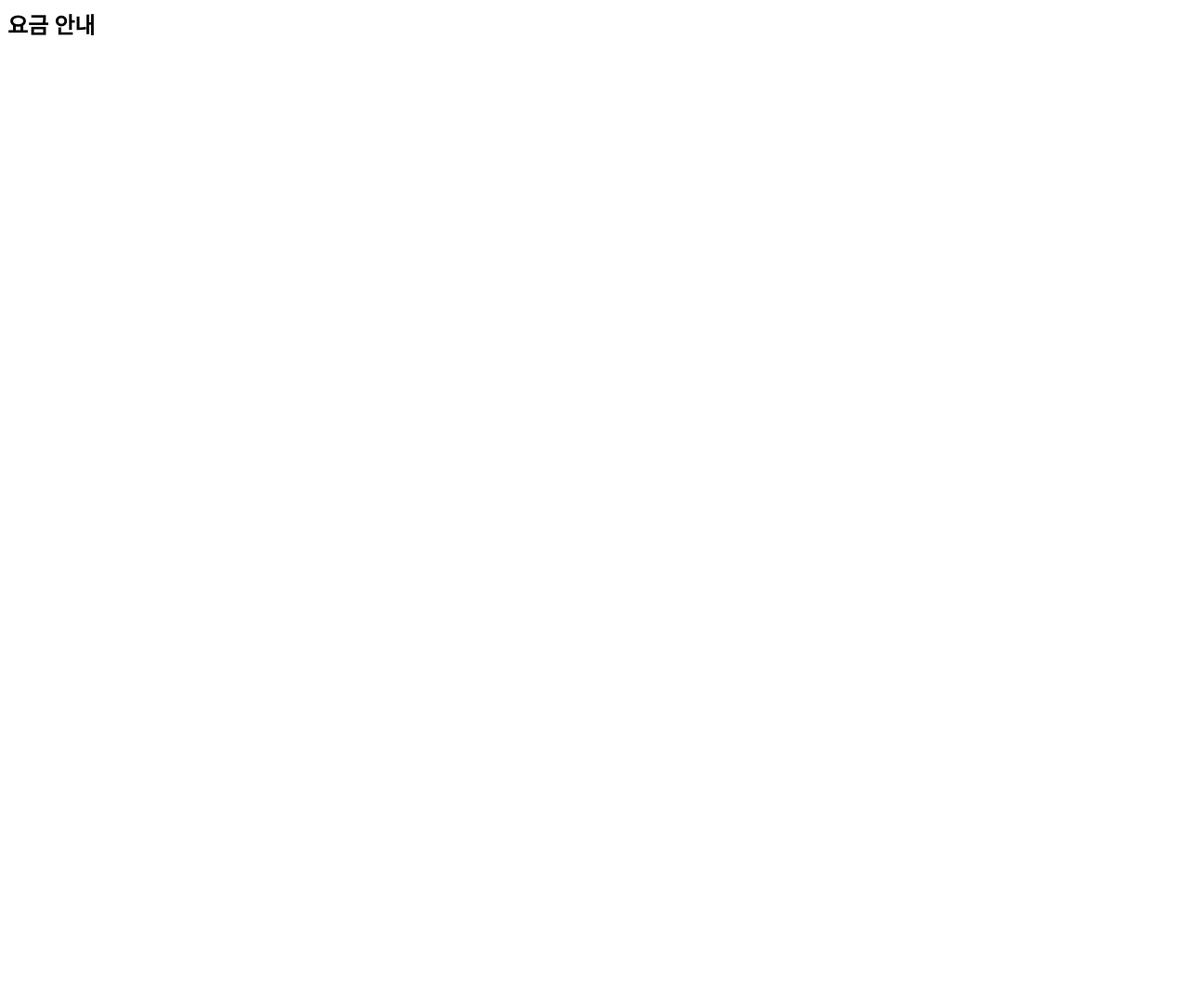
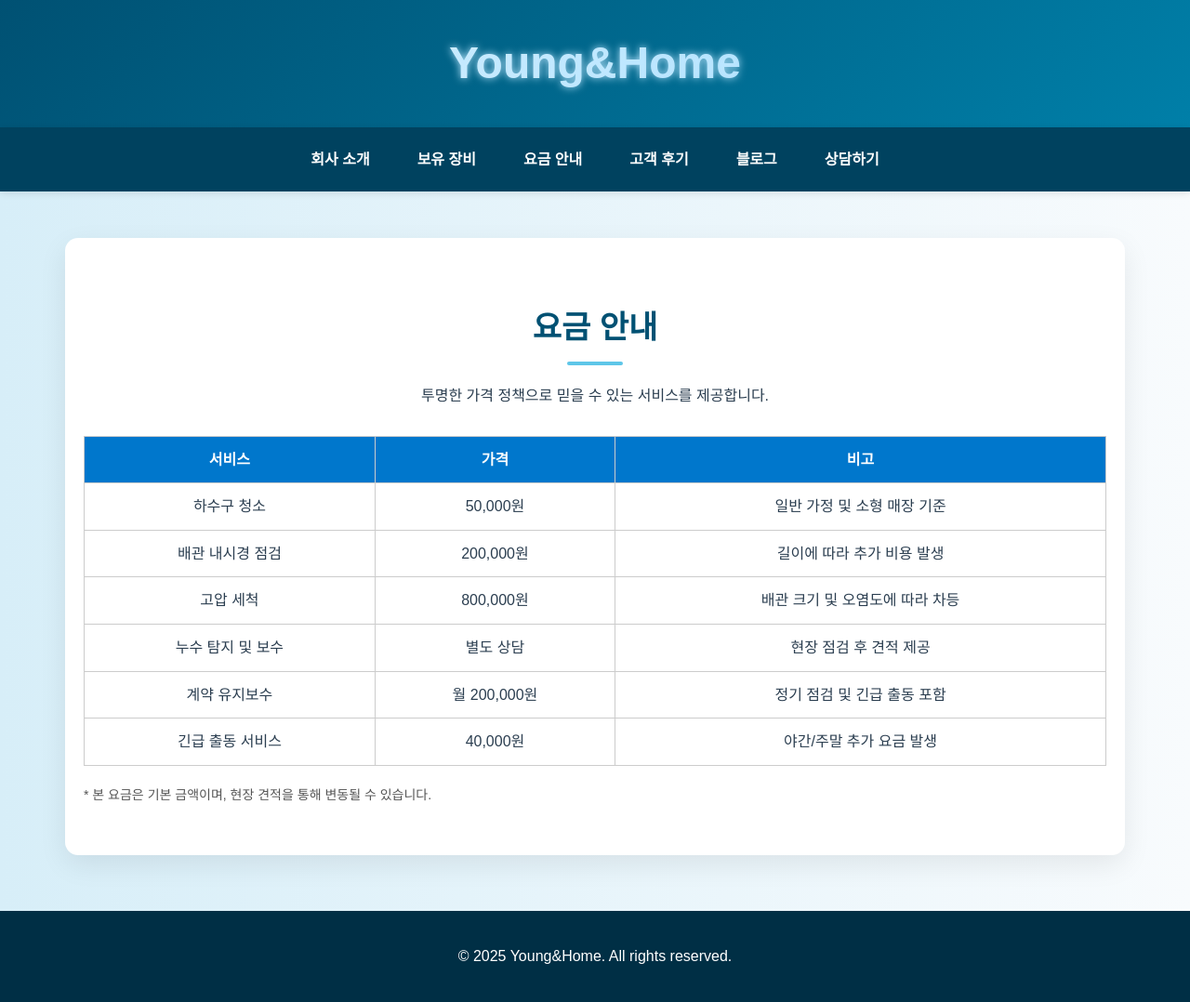
Before and after one commit to Koyoungju810/Young-Home3.github.io, a plain HTML site: page pricing.html in a window 1280 px wide. Shown: the whole page at 93% size. Before the commit the page ends 800 px from the top, so only its background shows below. Drawn offline with Linux system fonts and the light colour scheme.

Commit message:
Update pricing.html

```diff
--- a/pricing.html
+++ b/pricing.html
@@ -1 +1,52 @@
-<html><head><title>Pricing</title></head><body><h2>요금 안내</h2></body></html>
+
+<!DOCTYPE html>
+<html lang="ko">
+<head>
+  <meta charset="UTF-8" />
+  <meta name="viewport" content="width=device-width, initial-scale=1.0"/>
+  <title>Young&Home - 요금 안내</title>
+  <link rel="stylesheet" href="style.css" />
+</head>
+<body>
+  <header>
+    <div class="logo">Young&Home</div>
+  </header>
+  <nav>
+    <a href="index.html">회사 소개</a>
+    <a href="equipment.html">보유 장비</a>
+    <a href="pricing.html">요금 안내</a>
+    <a href="reviews.html">고객 후기</a>
+    <a href="blog.html">블로그</a>
+    <a href="contact.html">상담하기</a>
+  </nav>
+
+  <section class="section active">
+    <h2>요금 안내</h2>
+    <p style="text-align: center; max-width: 800px; margin: 0 auto 20px;">
+      투명한 가격 정책으로 믿을 수 있는 서비스를 제공합니다.
+    </p>
+    <table class="pricing-table">
+      <thead>
+        <tr>
+          <th>서비스</th>
+          <th>가격</th>
+          <th>비고</th>
+        </tr>
+      </thead>
+      <tbody>
+        <tr><td>하수구 청소</td><td>50,000원</td><td>일반 가정 및 소형 매장 기준</td></tr>
+        <tr><td>배관 내시경 점검</td><td>200,000원</td><td>길이에 따라 추가 비용 발생</td></tr>
+        <tr><td>고압 세척</td><td>800,000원</td><td>배관 크기 및 오염도에 따라 차등</td></tr>
+        <tr><td>누수 탐지 및 보수</td><td>별도 상담</td><td>현장 점검 후 견적 제공</td></tr>
+        <tr><td>계약 유지보수</td><td>월 200,000원</td><td>정기 점검 및 긴급 출동 포함</td></tr>
+        <tr><td>긴급 출동 서비스</td><td>40,000원</td><td>야간/주말 추가 요금 발생</td></tr>
+      </tbody>
+    </table>
+    <p class="pricing-note">* 본 요금은 기본 금액이며, 현장 견적을 통해 변동될 수 있습니다.</p>
+  </section>
+
+  <footer>
+    <p>&copy; 2025 Young&Home. All rights reserved.</p>
+  </footer>
+</body>
+</html>
```
